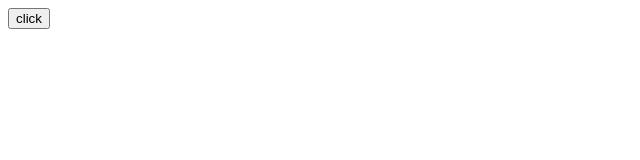
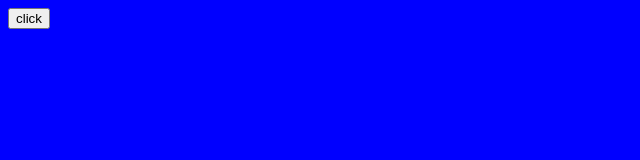
Before and after one commit to mtahir08/test, a website: page client/index.html in a window 1280 px wide. Shown: the whole page, without its empty margins (0-640 px from the left). Drawn offline with nearby package versions, Linux system fonts and the light colour scheme.

Commit message:
Update index.html

```diff
--- a/client/index.html
+++ b/client/index.html
@@ -3,7 +3,11 @@
 <head>
     <title>salesman app</title>
     <script src="bower_components/angular/angular.js"></script>
-
+    <style>
+        body{
+            background-color: blue;
+        }
+    </style>
     <script src="./app.js"></script>
 </head>
 <body ng-app="myApp">
```
